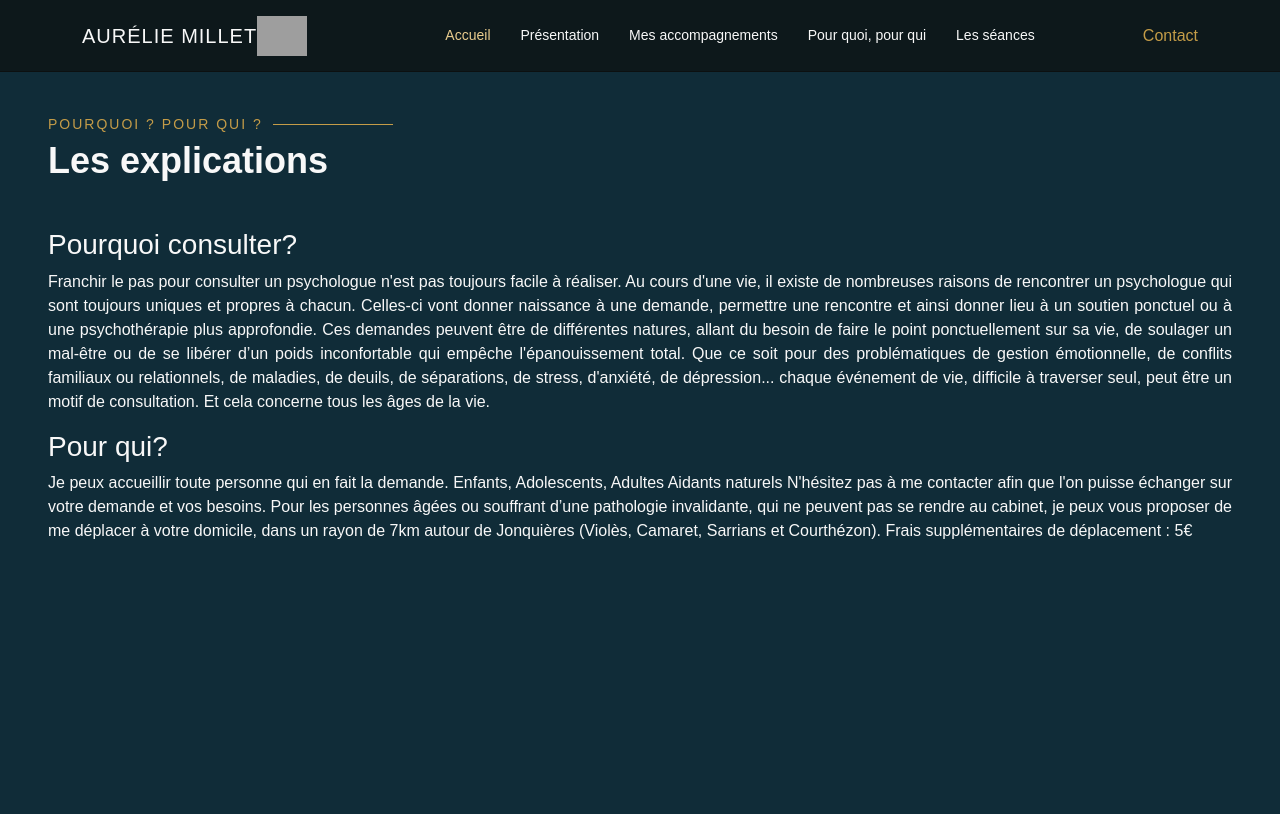
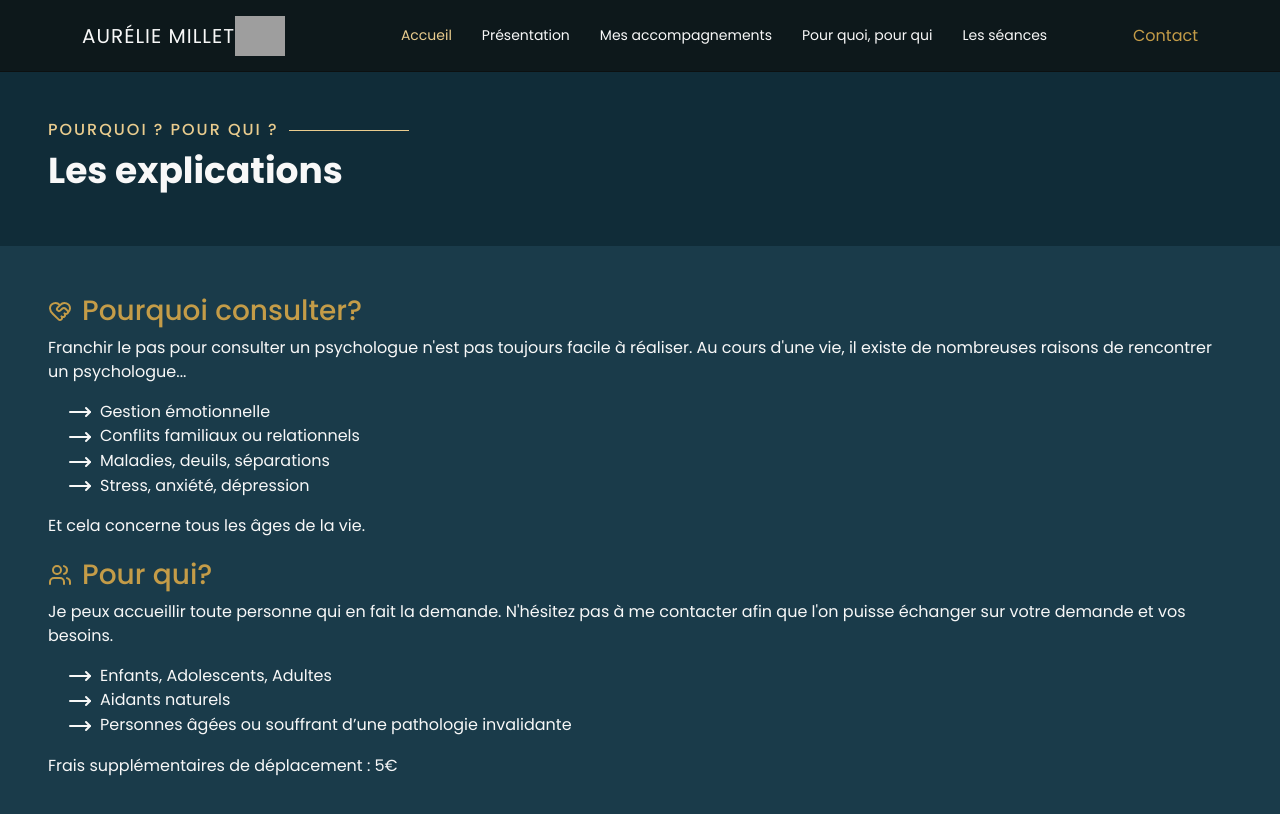
Before and after one commit to StormLx/svelte-aurelie, a SvelteKit app: page /pourquoi in a window 1280 px wide. Shown: the top 814 px of the page. Built offline with nearby package versions, Linux system fonts and the light colour scheme; grey boxes are pictures that could not be loaded.

Commit message:
added some style

```diff
--- a/src/routes/accompagnements/+page.svelte
+++ b/src/routes/accompagnements/+page.svelte
@@ -1,34 +1,39 @@
-<section id="accompagnements" class="presentation p-5">
+<script>
+    import { BookMarked, Leaf, Cross, AlertTriangle } from 'lucide-svelte';
+</script>
 
-    <div class="section-title">
-        <h2 data-aos="slide-right">Mes accompagnements</h2>
-        <p data-aos="slide-right" data-aos-delay="300">En détail</p>
+<div class="section-title p-5">
+    <h2 data-aos="slide-right">
+        Mes accompagnements
+    </h2>
+    <p>En détail</p>
 </div>
 
+<section id="accompagnements" class="accompagnement p-5">
 
-    <h3>Consultations de soutien psychologique</h3>
-    <p>
-        Mon approche est intégrative. C'est à dire qu'elle ne se réfère pas à un seul modèle théorique mais
-        s’appuie sur différents courants (systémique, humaniste, analytique, neuropsychologique…) afin de
-        tenir compte de la complexité de l’être humain et appréhender au mieux chaque rencontre. <br> <br>
-        En évaluant ensemble votre demande, nous établirons s’il s’agit d’un accompagnement
-        psychologique de soutien ponctuel ou d’un accompagnement psychothérapeutique plus long.
-    </p>
-    <h3>Séances d'EFT Clinique</h3>
-    <p>
-        L’EFT (Emotionnal Freedom Technique) dite technique de libération émotionnelle a été créée par
-        Gary Craig aux Etats-Unis dans les années 1990 à partir des découvertes du Dr Roger Callahan.
-    </p>
-    <p>
-        C'est une pratique psychocorporelle visant à traiter des blocages émotionnels et à se libérer des
-        émotions négatives.
-    </p>
+    <div class="content-section">
+        <div class="content-block">
+            <h3>
+                <BookMarked/>
+                Consultations de soutien psychologique
+            </h3>
+            <p>Mon approche est intégrative, s’appuyant sur différents courants pour tenir compte de la complexité de
+                l’être humain.</p>
+            <p>En évaluant ensemble votre demande, nous établirons s’il s’agit d’un accompagnement psychologique de
+                soutien ponctuel ou d’un accompagnement psychothérapeutique plus long.</p>
+        </div>
 
-    <p>
-        Les principes de l’EFT s’appuient sur les fondements des thérapies traditionnelles et ancestrales en
-        alliant psychologie et acupuncture
-    </p>
-
+        <div class="content-block">
+            <h3>
+                <Leaf/>
+                Séances d'EFT Clinique
+            </h3>
+            <p>L’EFT (Emotionnal Freedom Technique) est une pratique psychocorporelle visant à traiter des blocages
+                émotionnels. Les principes de l’EFT s’appuient sur les fondements des thérapies traditionnelles et
+                ancestrales en
+                alliant psychologie et acupuncture.</p>
+            <details>
+                <summary>Lire plus</summary>
                 <p>
                     Cette technique qui s’attache au lien entre le corps et l’esprit permet d’apporter un soulagement
                     émotionnel rapide et durable en traitant la cause de l’émotion négative. Selon le fondateur, Gary
@@ -37,53 +42,68 @@
                     fortement perturbés lorsqu’un choc émotionnel survient. Cela va donner lieu à des émotions
                     négatives qui peuvent être supprimées en rétablissant l’équilibre énergétique du corps.
                 </p>
-
                 <p>
                     Ce rééquilibrage se fait en tapotant du bout des doigts les extrémités de certains méridiens
                     énergétiques issus de l’acupuncture, ce qui va permettre de refaire circuler l’énergie normalement.
                     Cela contribuerait à réduire la charge émotionnelle associée à un souvenir traumatique, et à changer
                     l’attitude de l’individu face à son problème.
                 </p>
+            </details>
+        </div>
 
-    <h3>Conseils en produits de soins naturels</h3>
+        <div class="content-block">
+            <h3>
+                <Cross/>
+                Conseils en produits de soins naturels
+            </h3>
             <p>
                 La phytothérapie, l'aromathérapie ainsi que les produits de la ruche peuvent être un complément aux
                 thérapies psychologiques et énergétiques.
             </p>
             <p>
-        Lors d'une séance, si le contexte ou une situation le permet et surtout si cela fait sens pour vous, je
-        peux vous proposer des conseils en produits de soins naturels afin de venir compléter le travail
+                Lors d'une séance, si le contexte ou une situation le permet et surtout si cela fait sens pour vous,
+                je peux vous proposer des conseils en produits de soins naturels afin de venir compléter le travail
                 effectué ensemble.
             </p>
 
+            <details>
+                <summary>Lire plus</summary>
                 <p>
-        <strong>La phytothérapie</strong>, étymologiquement le traitement par les plantes, est une méthode thérapeutique
-        qui utilise l’action des plantes médicinales. Elle fait partie des médecines ancestrale que l'on utilise
+                    <strong>La phytothérapie</strong>, étymologiquement le traitement par les plantes, est une méthode
+                    thérapeutique
+                    qui utilise l’action des plantes médicinales. Elle fait partie des médecines ancestrale que l'on
+                    utilise
                     depuis des siècles sous forme de tisanes et plus récemment sous forme d'extrait sec en gélule.
                 </p>
 
-    <p><strong>La gemmothérapie</strong> est une branche de la phytothérapie. Elle s’en distingue néanmoins par l’usage,
+                <p><strong>La gemmothérapie</strong> est une branche de la phytothérapie. Elle s’en distingue néanmoins
+                    par l’usage,
                     non plus d’un élément de la plante adulte (feuille, écorce, tige, racine, fleur), mais de sa partie
                     embryonnaire (bourgeon, jeunes pousses, radicelles).
                 </p>
                 <p>Son utilisation permet d’obtenir des thérapeutiques plus actives, il n’est donc pas nécessaire de
                     prendre des doses importantes.</p>
-    <p><strong>L'aromathérapie</strong> est une approche de soin qui utilise les extraits aromatiques des plantes, comme
-        les huiles essentielles, les huiles végétales ou des extraits de plante à des fins thérapeutiques ou de
+                <p><strong>L'aromathérapie</strong> est une approche de soin qui utilise les extraits aromatiques des
+                    plantes, comme
+                    les huiles essentielles, les huiles végétales ou des extraits de plante à des fins thérapeutiques ou
+                    de
                     bien-être</p>
                 <p>L'aromathérapie peut apporter une aide pour traiter certains troubles mineurs comme le stress, la
                     fatigue, les problèmes de peau, les migraines ou les douleurs articulaires ou musculaires, la
                     digestion...
                 </p>
-    <p>Régulatrice à la fois du système neuronal et hormonal, elle agit en profondeur sur le rééquilibrage de
+                <p>Régulatrice à la fois du système neuronal et hormonal, elle agit en profondeur sur le rééquilibrage
+                    de
                     l'organisme de part ses molécules bio-chimiques.
                 </p>
                 <p>Une huile essentielle bien choisie et bien utilisée pourra aider au lâcher prise et à la détente.</p>
                 <p>Certaines sont apaisantes et relaxantes, pendant que d'autres sont davantage stimulantes et
                     énergisantes.</p>
-    <p>Leur utilisation est puissante et il est nécessaire de les utiliser avec précaution, c'est pourquoi j'ai suivi
+                <p>Leur utilisation est puissante et il est nécessaire de les utiliser avec précaution, c'est pourquoi
+                    j'ai suivi
                     la formation de conseillère en produits de soins naturels pour vous conseiller au mieux. </p>
-    <p><strong>L'apithérapie</strong> est une thérapeutique douce qui utilise les produits de la ruche, principalement
+                <p><strong>L'apithérapie</strong> est une thérapeutique douce qui utilise les produits de la ruche,
+                    principalement
                     le miel,
                     la propolis, la gelée royale et le pollen à des fins thérapeutiques ou préventives.</p>
                 <p>L'apithérapie est reconnue et utilisée depuis des milliers d'années dans de nombreuses cultures à
@@ -91,19 +111,62 @@
                 <p>Les produits issus de l'apiculture sont réputés pour leurs propriétés anti-inflammatoires,
                     antimicrobiennes, cicatrisantes, antioxydantes...</p>
                 <p>Ils contiennent divers composés bioactifs comme des vitamines, des minéraux, des enzymes ou des
-        acides aminés qui ont un effet positif sur la santé humaine en soutenant et renforçant l'organisme. </p>
-    <p style="color: lightcoral">Toutefois, toutes ces thérapies que l'on peut attribuer aux médecines douces et
-        naturelles ne
-        prétendent pas se substituer à la médecine conventionnelle. En aucun cas, mes conseils n'iront à
-        l'encontre d'un avis médical.</p>
+                    acides aminés qui ont un effet positif sur la santé humaine en soutenant et renforçant
+                    l'organisme. </p>
+            </details>
 
 
+        </div>
+
+    </div>
+
+    <p class="disclaimer">
+        <AlertTriangle/>
+        Toutefois, toutes ces thérapies que l'on peut attribuer aux médecines douces et naturelles ne
+        prétendent pas se substituer à la médecine conventionnelle.
+    </p>
 </section>
 
-<style>
-    section {
-        background-color: var(--primary-color);
+<style lang="scss">
+  .accompagnement {
+    text-align: justify;
+    padding: 20px;
+    background-color: var(--primary-color-lighter);
     color: var(--white-color);
-        text-align: justify;
+
+    .section-title {
+      h2 {
+        display: flex;
+        align-items: center;
+        gap: 10px;
+        color: var(--secondary-color);
+      }
+    }
+
+    .content-section {
+      .content-block {
+        margin-bottom: 20px;
+
+        h3 {
+          display: flex;
+          align-items: center;
+          gap: 10px;
+          color: var(--secondary-color);
+        }
+
+        details {
+          margin-top: 10px;
+
+          summary {
+            margin-bottom: 10px;
+          }
+        }
+      }
+    }
+
+    .disclaimer {
+      color: lightcoral;
+      margin-top: 20px;
+    }
   }
 </style>
--- a/src/routes/pourquoi/+page.svelte
+++ b/src/routes/pourquoi/+page.svelte
@@ -1,39 +1,86 @@
+<script>
+    import { HeartHandshake, Users, MoveRight } from 'lucide-svelte';
+</script>
+
+<div class="section-title p-5">
+    <h2>
+
+        Pourquoi ? Pour qui ?
+    </h2>
+    <p>Les explications</p>
+</div>
+
 <section class="pourquoi p-5">
-    <div class="section-title">
-        <h2>Pourquoi ? Pour qui ?</h2>
-        <p>Les explications</p>
-    </div>
-
-    <h3>Pourquoi consulter?</h3>
-    <p>Franchir le pas pour consulter un psychologue n'est pas toujours facile à réaliser.
-        Au cours d'une vie, il existe de nombreuses raisons de rencontrer un psychologue qui sont toujours
-        uniques et propres à chacun. Celles-ci vont donner naissance à une demande, permettre une
-        rencontre et ainsi donner lieu à un soutien ponctuel ou à une psychothérapie plus approfondie.
-        Ces demandes peuvent être de différentes natures, allant du besoin de faire le point ponctuellement
-        sur sa vie, de soulager un mal-être ou de se libérer d’un poids inconfortable qui empêche
-        l'épanouissement total.
-        Que ce soit pour des problématiques de gestion émotionnelle, de conflits familiaux ou relationnels,
-        de maladies, de deuils, de séparations, de stress, d'anxiété, de dépression... chaque événement de
-        vie, difficile à traverser seul, peut être un motif de consultation.
-        Et cela concerne tous les âges de la vie.</p>
 
 
-    <h3>Pour qui?</h3>
-    <p>Je peux accueillir toute personne qui en fait la demande.
-        Enfants, Adolescents, Adultes
-        Aidants naturels
-        N'hésitez pas à me contacter afin que l'on puisse échanger sur votre demande et vos besoins.
-        Pour les personnes âgées ou souffrant d’une pathologie invalidante, qui ne peuvent pas se rendre
-        au cabinet, je peux vous proposer de me déplacer à votre domicile, dans un rayon de 7km autour de
-        Jonquières (Violès, Camaret, Sarrians et Courthézon).
-        Frais supplémentaires de déplacement : 5€</p>
+    <div class="content-section">
+        <div class="content-block">
+            <h3>
+                <HeartHandshake/>
+                Pourquoi consulter?
+            </h3>
+            <p>Franchir le pas pour consulter un psychologue n'est pas toujours facile à réaliser. Au cours d'une vie,
+                il existe de nombreuses raisons de rencontrer un psychologue...</p>
+            <ul class="mb-3">
+                <li><MoveRight class="me-2"/>Gestion émotionnelle</li>
+                <li><MoveRight class="me-2"/>Conflits familiaux ou relationnels</li>
+                <li><MoveRight class="me-2"/>Maladies, deuils, séparations</li>
+                <li><MoveRight class="me-2"/>Stress, anxiété, dépression</li>
+            </ul>
+            <p>Et cela concerne tous les âges de la vie.</p>
+        </div>
 
+        <div class="content-block">
+            <h3>
+                <Users/>
+                Pour qui?
+            </h3>
+            <p>Je peux accueillir toute personne qui en fait la demande. N'hésitez pas à me contacter afin que l'on
+                puisse échanger sur votre demande et vos besoins.</p>
+                <ul class="mb-3">
+                    <li><MoveRight class="me-2"/>Enfants, Adolescents, Adultes</li>
+                    <li><MoveRight class="me-2"/>Aidants naturels</li>
+                    <li><MoveRight class="me-2"/>Personnes âgées ou souffrant d’une pathologie invalidante</li>
+                </ul>
+                <p>Frais supplémentaires de déplacement : 5€</p>
+        </div>
+    </div>
 </section>
 
 <style lang="scss">
-    section {
-      p {
-        text-align: justify;
+  .pourquoi {
+    background-color: var(--primary-color-lighter);
+    color: var(--white-color);
+    padding: 20px;
+
+    .section-title {
+      h2 {
+        display: flex;
+        align-items: center;
+        gap: 10px;
+        color: var(--secondary-color);
       }
     }
+
+    .content-section {
+      .content-block {
+        margin-bottom: 20px;
+
+        h3 {
+          display: flex;
+          align-items: center;
+          gap: 10px;
+          color: var(--secondary-color);
+        }
+
+        details {
+          margin-top: 10px;
+        }
+
+        ul {
+          padding-left: 20px;
+        }
+      }
+    }
+  }
 </style>
--- a/src/styles/main.scss
+++ b/src/styles/main.scss
@@ -1,16 +1,13 @@
+@import url('https://fonts.googleapis.com/css2?family=Poppins:wght@100;200;300;400;500;600;700;800&display=swap');
+
 :root {
-  /* Original Colors */
+  /* Color Definitions */
   --primary-color: #102c38;
   --secondary-color: #c49c48;
-
-  /* Darker Versions */
   --primary-color-darker: #091d21;
-  --secondary-color-darker: #f4c543;
-
-  /* Lighter Versions */
+  --secondary-color-darker: #a37e3b;
   --primary-color-lighter: #1A3B4A;
   --secondary-color-lighter: #E9CC8E;
-
   --white-color: #F8F8F8;
 }
 
@@ -24,12 +21,11 @@ body {
 a {
   color: var(--secondary-color);
   text-decoration: none;
+  transition: color 0.3s ease; /* Smooth transition */
 }
-
 
 a:hover {
   color: var(--secondary-color-lighter);
-  text-decoration: none;
 }
 
 li, ul {
@@ -42,29 +38,26 @@ li, ul {
   padding-bottom: 40px;
 
   h2 {
-    font-size: 14px;
+    font-size: 1rem; /* Responsive font size */
     font-weight: 500;
-    padding: 0;
-    line-height: 1px;
     margin: 0 0 5px 0;
     letter-spacing: 2px;
     text-transform: uppercase;
-    color: var(--secondary-color);
+    color: var(--secondary-color-lighter);
 
     &::after {
       content: "";
       width: 120px;
       height: 1px;
       display: inline-block;
-      background: var(--secondary-color);
+      background: var(--secondary-color-lighter);
       margin: 4px 10px;
     }
   }
 
   p {
     margin: 0;
-    margin: 0;
-    font-size: 36px;
+    font-size: 2.25rem; /* Responsive font size */
     font-weight: 700;
     color: var(--white-color);
   }
```
Also changed, not shown: src/routes/presentation/+page.svelte (+72 -67 lines). Lines whose indentation alone changed are shown as unchanged.
